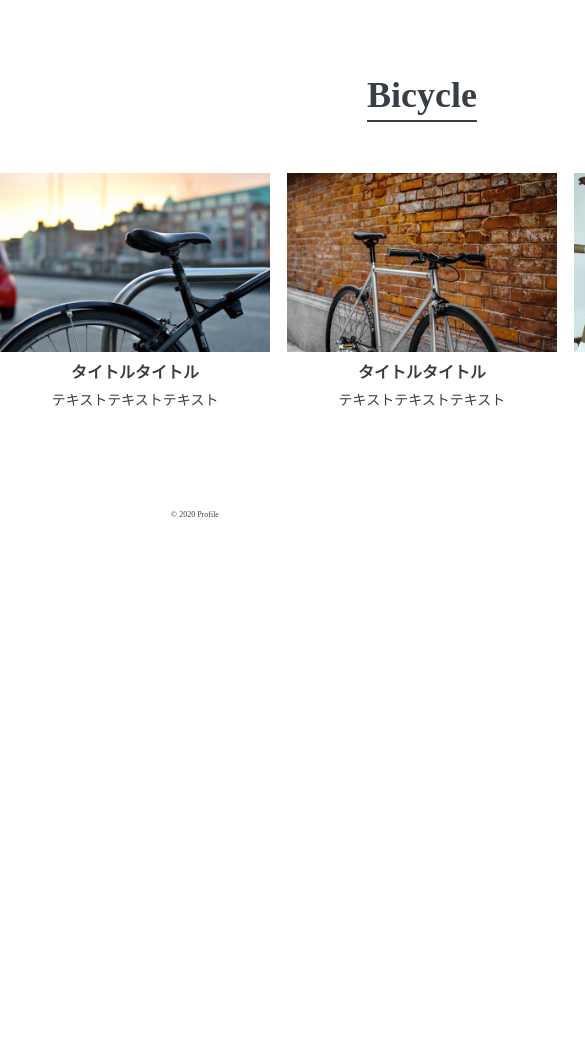
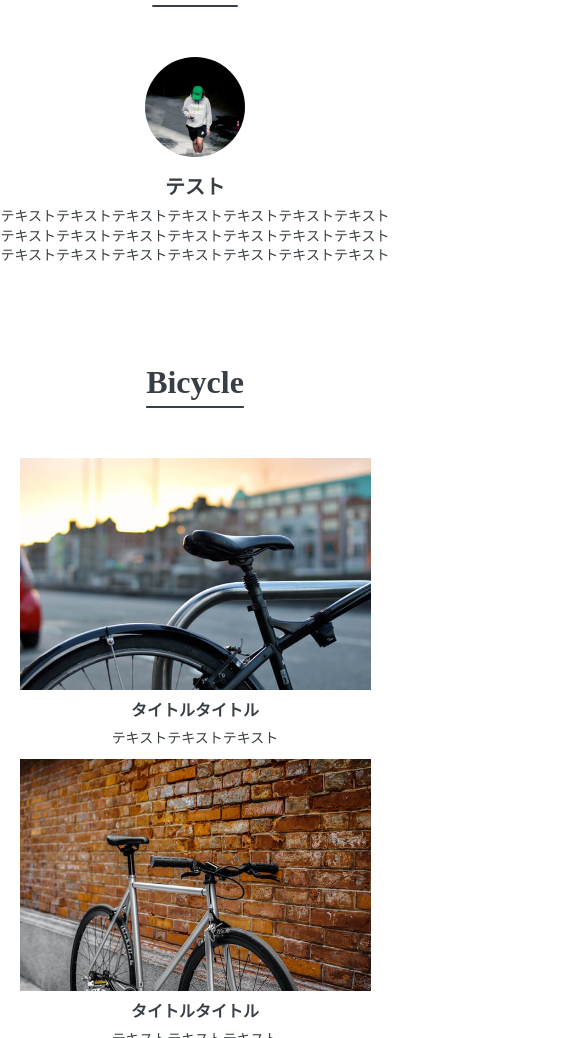
Before and after one commit to h-haruka/portfolio01, a plain HTML site: page index.html in a window 390 px wide. Shown: the part 962-2000 px from the top of the page, 585 px wide, since content can reach past the window. Before the commit the page ends 1491 px from the top, so only its background shows below. Drawn offline with Linux system fonts and the light colour scheme.

Commit message:
レスポンシブ対応追加

```diff
--- a/index.html
+++ b/index.html
@@ -1,5 +1,6 @@
 <!DOCTYPE html>
 <html lang="jp">
+
 <head>
   <meta charset="utf-8">
   <title>プロフィールサイト 1カラム</title>
@@ -27,6 +28,7 @@
   <!-- js -->
   <!-- <script src="js/main.js" defer></script> -->
 </head>
+
 <body>
   <header>
     <div class="inner">
@@ -47,7 +49,7 @@
       <div>
         <img src="images/about.jpeg" alt="プロフィール画像">
         <div>
-            <h3>KAKERU MIYAICHI</h3>
+          <h3>テスト</h3>
           <p>テキストテキストテキストテキストテキストテキストテキスト<br>
             テキストテキストテキストテキストテキストテキストテキスト<br>
             テキストテキストテキストテキストテキストテキストテキスト</p>
@@ -77,7 +79,7 @@
     </section>
   </main>
   <footer>
-      <p>© 2020 Profile</p>
+    <p>© 2024 Profile</p>
   </footer>
   <script>
     $(function () {
@@ -88,4 +90,5 @@
     })
   </script>
 </body>
+
 </html>
--- a/style.css
+++ b/style.css
@@ -9,6 +9,13 @@ header .inner {
   width: 840px;
   height: 60px;
   margin: 0 auto;
+}
+@media screen and (max-width: 600px) {
+  header .inner {
+    width: 100%;
+    padding: 0 15px;
+    box-sizing: border-box;
+  }
 }
 header .inner h1 {
   width: 120px;
@@ -28,6 +35,11 @@ header .inner a:hover {
   transition: .2s all;
   opacity: .7;
 }
+@media screen and (max-width: 600px) {
+  header .inner a {
+    font-size: 14px;
+  }
+}
 
 main section.section_1 {
   margin-bottom: 80px;
@@ -37,6 +49,11 @@ main section.section_1 img {
   max-width: 100%;
   height: 600px;
   object-fit: cover;
+}
+@media screen and (max-width: 600px) {
+  main section.section_1 img {
+    height: calc(100vh - 60px);
+  }
 }
 
 main section h2 {
@@ -48,6 +65,11 @@ main section h2 {
   text-underline-offset: 13px;
   text-decoration-thickness: .1rem;
 }
+@media screen and (max-width: 600px) {
+  main section h2 {
+    font-size: 32px;
+  }
+}
 
 main section.section_2 {
   margin-bottom: 100px;
@@ -57,12 +79,23 @@ main section.section_2 > div {
   width: 527px;
   margin: 0 auto;
 }
+@media screen and (max-width: 600px) {
+  main section.section_2 > div {
+    display: block;
+    width: 100%;
+  }
+}
 main section.section_2 div img {
   display: block;
   width: 100px;
   height: 100px;
   border-radius: 50%;
   margin-right: 30px;
+}
+@media screen and (max-width: 600px) {
+  main section.section_2 div img {
+    margin: 0 auto;
+  }
 }
 main section.section_2 div div h3 {
   font-size: 16px;
@@ -73,18 +106,45 @@ main section.section_2 div div p {
   font-size: 14px;
   line-height: 1.4;
 }
+@media screen and (max-width: 600px) {
+  main section.section_2 div div h3 {
+    text-align: center;
+    font-size: 20px;
+    margin-top: 20px;
+  }
+    main section.section_2 div div p {
+      text-align: center;
+    }
+}
 
 main section.section_3 {
   width: 844px;
   margin: 0 auto 100px;
 }
+@media screen and (max-width: 600px) {
+  main section.section_3 {
+    width: 100%;
+  }
+}
 main section.section_3 .item_wrap {
   display: flex;
   justify-content: space-between;
 }
+@media screen and (max-width: 600px) {
+  main section.section_3 .item_wrap {
+    display: block;
+  }
+}
 main section.section_3 .item_wrap .item {
   width: 32%;
 }
+@media screen and (max-width: 600px) {
+  main section.section_3 .item_wrap .item {
+  width: 90%;
+  margin: 10px auto;
+  }
+}
+
 main section.section_3 .item_wrap .item img {
   width: 100%;
   height: auto;
@@ -106,6 +166,8 @@ footer p {
   text-align: center;
 }
 
-@media screen and (min-width: 481px) {
-
+@media screen and (max-width: 600px) {
+  footer p {
+    font-size: 10px;
+  }
 }
```
Also changed, not shown: 1 other file. Lines whose indentation alone changed are shown as unchanged.
